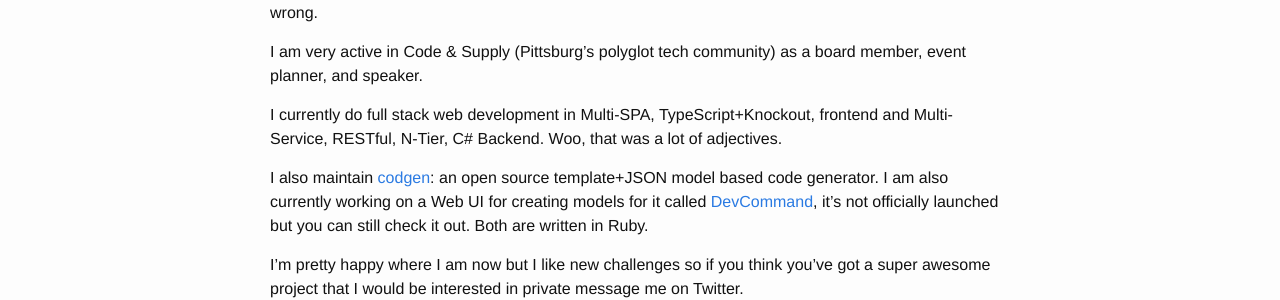
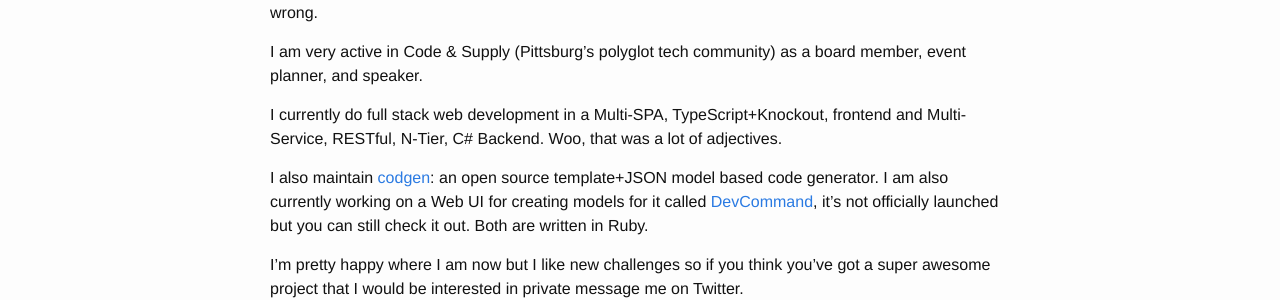
Before and after one commit to beattyml1/beattyml1.github.io, a Jekyll site: the page built from index.md, in a window 1280 px wide. Shown: the part 220-520 px from the top of the page. Built offline with Jekyll 4.4.1, drawn with Linux system fonts in a browser that asks for light colours.

```diff
--- a/index.md
+++ b/index.md
@@ -7,7 +7,7 @@ I am a full stack web software engineer. I'm passionate about great UX and highl
 
 I am very active in Code & Supply (Pittsburg's polyglot tech community) as a board member, event planner, and speaker.
 
-I currently do full stack web development in Multi-SPA, TypeScript+Knockout, frontend and Multi-Service, RESTful, N-Tier, C# Backend. Woo, that was a lot of adjectives.
+I currently do full stack web development in a Multi-SPA, TypeScript+Knockout, frontend and Multi-Service, RESTful, N-Tier, C# Backend. Woo, that was a lot of adjectives.
 
 I also maintain [codgen](https://github.com/beattyml1/codgen): an open source template+JSON model based code generator. I am also currently working on a Web UI for creating models for it called [DevCommand](https://www.devcommand.co/), it's not officially launched but you can still check it out. Both are written in Ruby.
 
```
